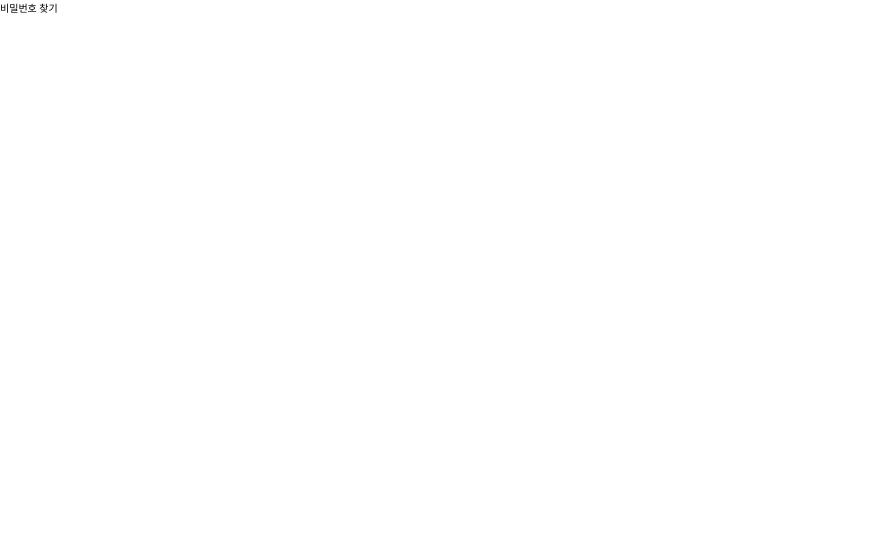
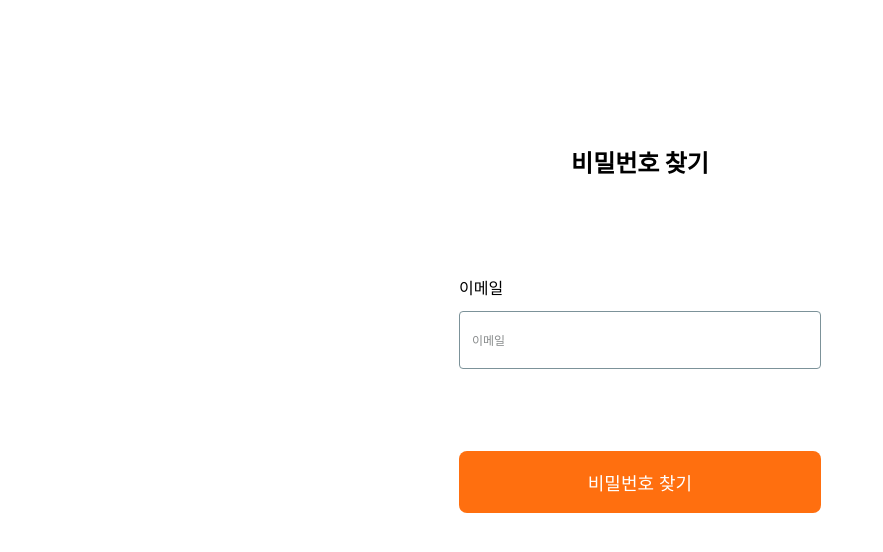
Before and after one commit to elice-team10/Frontend, a React (Vite) app: page /findPassword in a window 1280 px wide. Shown: the top 552 px of the page, without its empty margins (0-883 px from the left). Built offline with nearby package versions, Linux system fonts and the light colour scheme.

Commit message:
DESIGN: 비밀번호 찾기 UI 구현

```diff
--- a/src/pages/FindPassword.jsx
+++ b/src/pages/FindPassword.jsx
@@ -1,4 +1,115 @@
-import React from 'react';
-export default function FindPassword() {
-  return <div>비밀번호 찾기</div>;
-}
+import React, { useState } from 'react';
+import styled from 'styled-components';
+import theme from '../config/theme';
+import AuthFormInput from '../components/Auth/AuthFormInput';
+import AuthFormButton from '../components/Auth/AuthFormButton';
+
+const FindPasswordContainer = styled.section`
+  display: flex;
+  align-items: center;
+  justify-content: center;
+  gap: 12rem;
+  height: 100vh;
+`;
+
+const FindPasswordFormContainer = styled.div`
+  display: flex;
+  flex-direction: column;
+`;
+
+const FindPasswordForm = styled.form`
+  display: flex;
+  flex-direction: column;
+  gap: 1.2rem;
+`;
+
+const HeaderTitle = styled.h1`
+  align-self: center;
+  margin-top: -12rem;
+  margin-bottom: 9.6rem;
+  font-size: ${theme.fontSizes.heading1};
+`;
+
+const FormLabel = styled.label`
+  font-size: ${theme.fontSizes.medium};
+`;
+
+const Message = styled.span`
+  padding-left: 0.8rem;
+  font-size: ${theme.fontSizes.medium};
+  color: ${(props) =>
+    props.type === 'error' ? theme.colors.error : theme.colors.text};
+`;
+
+const FindPassword = () => {
+  const [email, setEmail] = useState('');
+  const [message, setMessage] = useState('');
+  const [isError, setIsError] = useState(false);
+
+  const handleFindPassword = async (e) => {
+    try {
+      e.preventDefault();
+
+      const emailRegex = /^[^\s@]+@[^\s@]+\.[^\s@]+$/;
+      if (!emailRegex.test(email)) {
+        setIsError(true);
+        setMessage('유효한 이메일 주소를 입력하세요.');
+        return;
+      }
+
+      // TODO: API 적용
+      const res = await fetch('FINDPASSWORD_API', {
+        method: 'POST',
+        headers: {
+          'Content-Type': 'application/json',
+        },
+        body: JSON.stringify({ email }),
+      });
+
+      if (res.ok) {
+        setIsError(false);
+        console.log('임시 비밀번호를 이메일로 전송했습니다.');
+        setMessage('임시 비밀번호를 이메일로 전송했습니다.');
+      } else {
+        setIsError(true);
+        setMessage('임시 비밀번호 전송 실패');
+        console.error('임시 비밀번호 전송 실패');
+      }
+    } catch (error) {
+      console.error(' 오류 발생: ', error);
+    }
+  };
+
+  const handleInputChange = (id, value) => {
+    setEmail(value);
+  };
+
+  return (
+    <FindPasswordContainer>
+      <FindPasswordFormContainer>
+        <HeaderTitle>비밀번호 찾기</HeaderTitle>
+        <FindPasswordForm>
+          <FormLabel htmlFor="email">이메일</FormLabel>
+          <AuthFormInput
+            id="email"
+            type="text"
+            placeholder="이메일"
+            value={email}
+            onInputChange={handleInputChange}
+          />
+          {isError ? (
+            <Message type="error">{message}</Message>
+          ) : (
+            <Message type="success">{message}</Message>
+          )}
+          <AuthFormButton
+            text="비밀번호 찾기"
+            onButtonClick={handleFindPassword}
+          />
+        </FindPasswordForm>
+      </FindPasswordFormContainer>
+    </FindPasswordContainer>
+  );
+};
+
+export default FindPassword;
```
